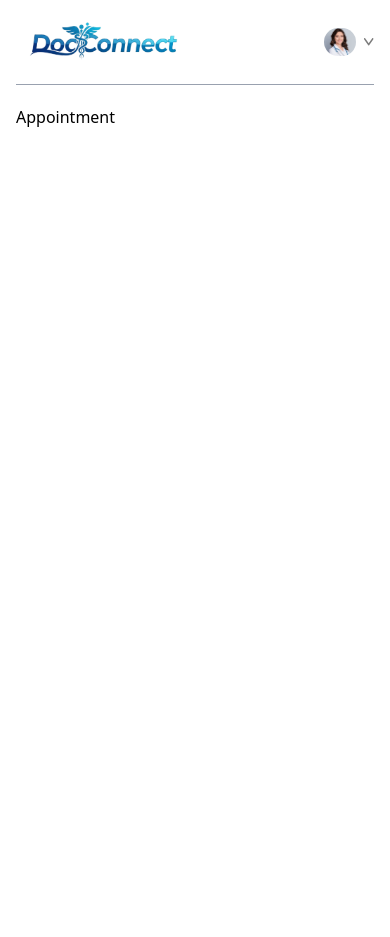
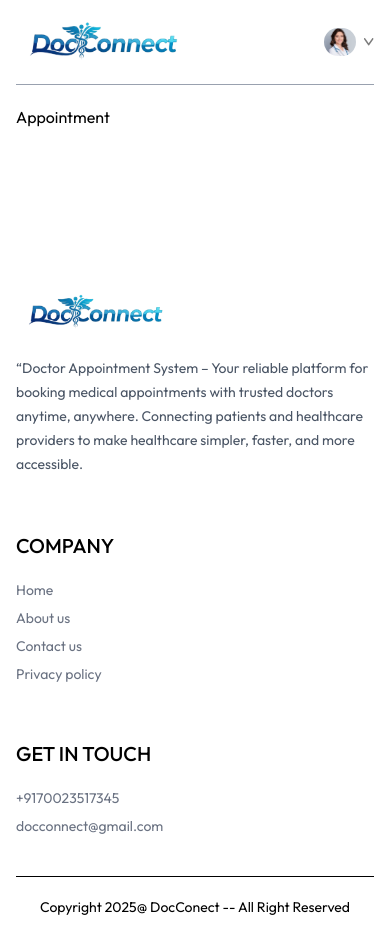
Before and after one commit to nzaman7878/Doctor-Appoinment-Booking-System-Using-MERN-stack, a React (Vite) app in the folder frontend/: page /my-appointments/1 in a window 390 px wide. Before the commit the page ends 844 px from the top, so only its background shows below. Built offline with nearby package versions, Linux system fonts and the light colour scheme.

Commit message:
add responsive Footer component with company info and contact details

```diff
--- a/frontend/src/App.jsx
+++ b/frontend/src/App.jsx
@@ -8,6 +8,7 @@
 import Appointment from "./pages/Appointment";
 import About from "./pages/About";
 import Navbar from "./components/Navbar";
+import Footer from "./components/Footer";
 
 function App() {
   return (
@@ -24,6 +25,7 @@
         <Route path="/my-appointments" element={<MyAppointments />} />
         <Route path="/my-appointments/:docId" element={<Appointment />} />
       </Routes>
+      <Footer />
     </div>
   );
 }
--- /dev/null
+++ b/frontend/src/components/Footer.jsx
@@ -0,0 +1,53 @@
+import React from 'react'
+import { assets } from '../assets/assets_frontend/assets'
+
+
+const Footer = () => {
+  return (
+    <div className='md:mx-10'>
+
+       <div className='flex flex-col sm:grid grid-cols-[3fr_1fr_1fr] gap-14 my-10 mt-40 text-sm'>
+         {/* ------------Left Section ---------- */}
+
+        <div>
+
+            <img className='mb-5 w-40 ' src={assets.logo}alt="" />
+            <p className='w-full md:w-2/3 text-gray-600 leading-6 '>“Doctor Appointment System – Your reliable platform for booking medical appointments with trusted doctors anytime, anywhere. Connecting patients and healthcare providers to make healthcare simpler, faster, and more accessible.</p>
+
+
+        </div>
+            {/* ------Center Section --------- */}
+
+
+        <div>
+                        <p className='text-xl font-medium mb-5 '>COMPANY</p>
+            <ul className='flex flex-col gap-2 text-gray-500'>
+                <li>Home</li>
+                <li>About us</li>
+                <li>Contact us</li>
+                <li>Privacy policy</li>
+            </ul>
+        </div>
+        {/* ----------Right Section ---------- */}
+        <div>
+            <p className='text-xl font-medium mb-5 '>GET IN TOUCH</p>
+            <ul className='flex flex-col gap-2 text-gray-500'>
+                <li>+9170023517345</li>
+                <li>docconnect@gmail.com</li>
+            </ul>
+        </div>
+
+
+
+       </div>
+    {/* ------------- Copyright Text ------------- */}
+       <div>
+        <hr />
+        <p className='py-5 text-sm text-center'>Copyright 2025@ DocConect -- All Right Reserved</p>
+       </div>
+
+    </div>
+  )
+}
+
+export default Footer
--- a/frontend/src/index.css
+++ b/frontend/src/index.css
@@ -1,5 +1,11 @@
+
+@import url('https://fonts.googleapis.com/css2?family=Outfit:wght@100..900&display=swap');
+
 @import "tailwindcss";
 
+*{
+font-family: outfit;
+}
 
 @theme {
   --color-primary: #1D8CF0;
```
